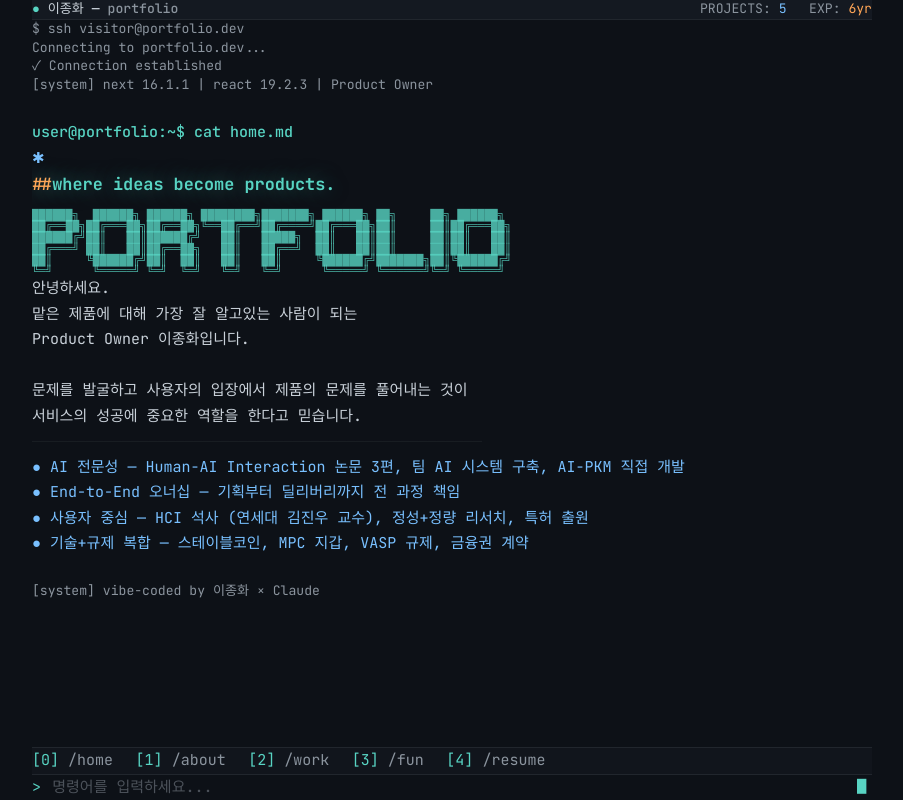
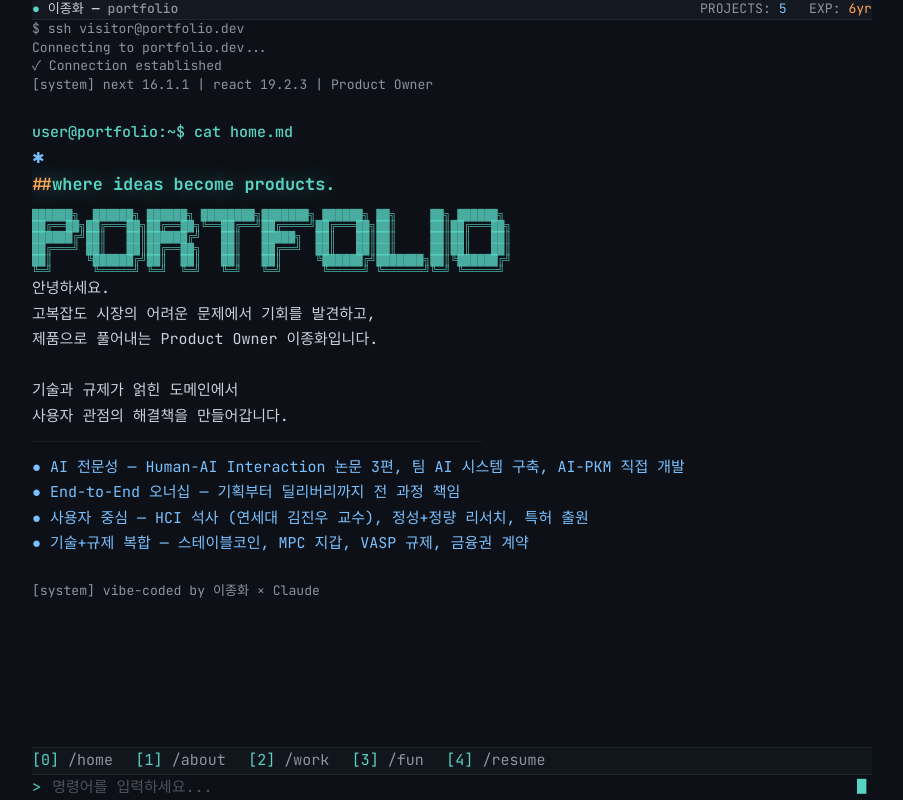
Before and after one commit to DinN0000/example_02, a Next.js app: page / in a window 1280 px wide. Shown: the whole page, without its empty margins (188-1091 px from the left). Built offline with nearby package versions, Linux system fonts and the light colour scheme.

Commit message:
intro 문구 개선: 고복잡도 시장 + 사용자 관점 강조

```diff
--- a/src/data/portfolio.ts
+++ b/src/data/portfolio.ts
@@ -29,11 +29,11 @@ export const portfolio = {
 `,
     intro: [
       "안녕하세요.",
-      "맡은 제품에 대해 가장 잘 알고있는 사람이 되는",
-      "Product Owner 이종화입니다.",
+      "고복잡도 시장의 어려운 문제에서 기회를 발견하고,",
+      "제품으로 풀어내는 Product Owner 이종화입니다.",
       "",
-      "문제를 발굴하고 사용자의 입장에서 제품의 문제를 풀어내는 것이",
-      "서비스의 성공에 중요한 역할을 한다고 믿습니다.",
+      "기술과 규제가 얽힌 도메인에서",
+      "사용자 관점의 해결책을 만들어갑니다.",
     ],
     highlights: [
       "● AI 전문성 — Human-AI Interaction 논문 3편, 팀 AI 시스템 구축, AI-PKM 직접 개발",
@@ -56,12 +56,11 @@ export const portfolio = {
     whoAmI: {
       title: "WHO AM I?",
       content: [
-        "맡은 제품에 대해 가장 잘 알고있는 사람이 되는",
-        "Product Owner 이종화입니다.",
+        "고복잡도 시장의 어려운 문제에서 기회를 발견하고,",
+        "제품으로 풀어내는 Product Owner 이종화입니다.",
         "",
-        "어느 집단에서 어떤 일을 하더라도,",
-        "문제를 발굴하고 사용자의 입장에서 제품의 문제를 풀어내는 것이",
-        "서비스의 성공에 중요한 역할을 한다고 믿습니다.",
+        "기술과 규제가 얽힌 블록체인·핀테크 도메인에서",
+        "사용자 관점의 해결책을 만들어갑니다.",
       ],
     },
     coreValues: {
```
